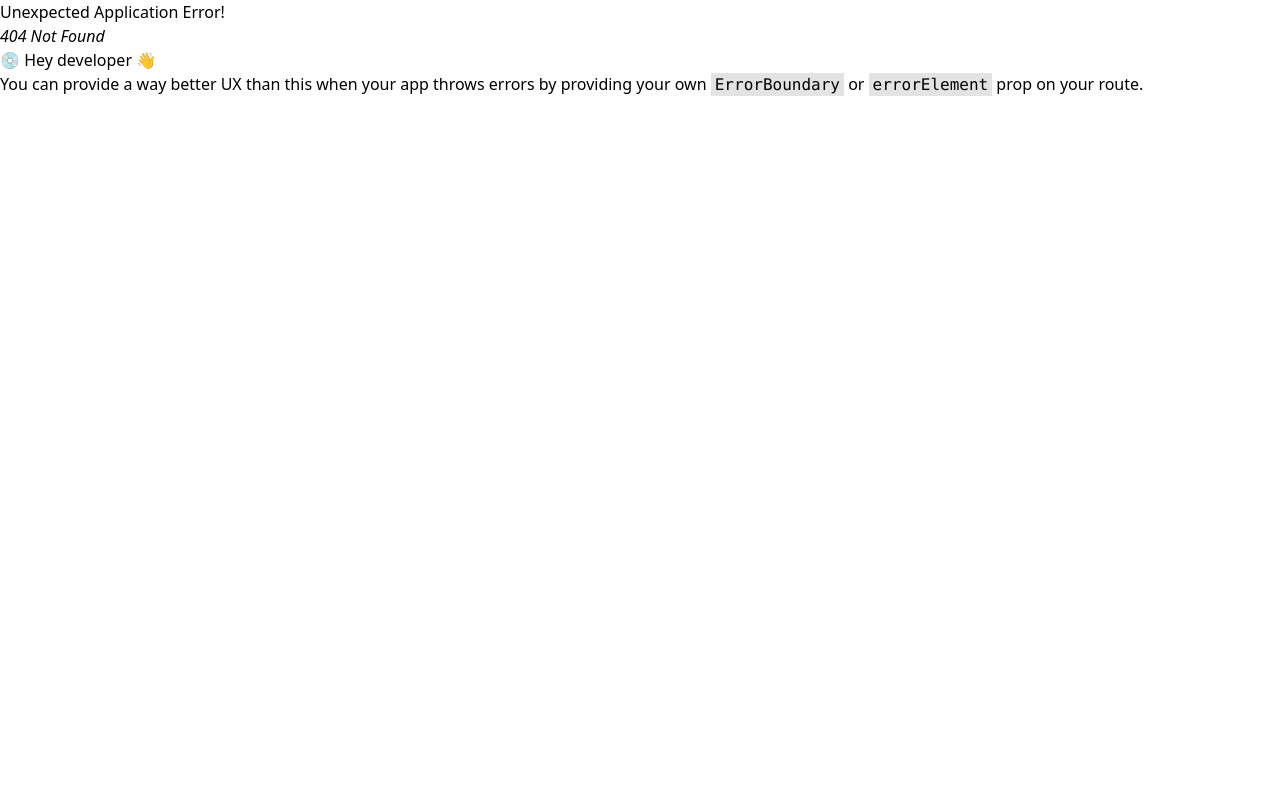
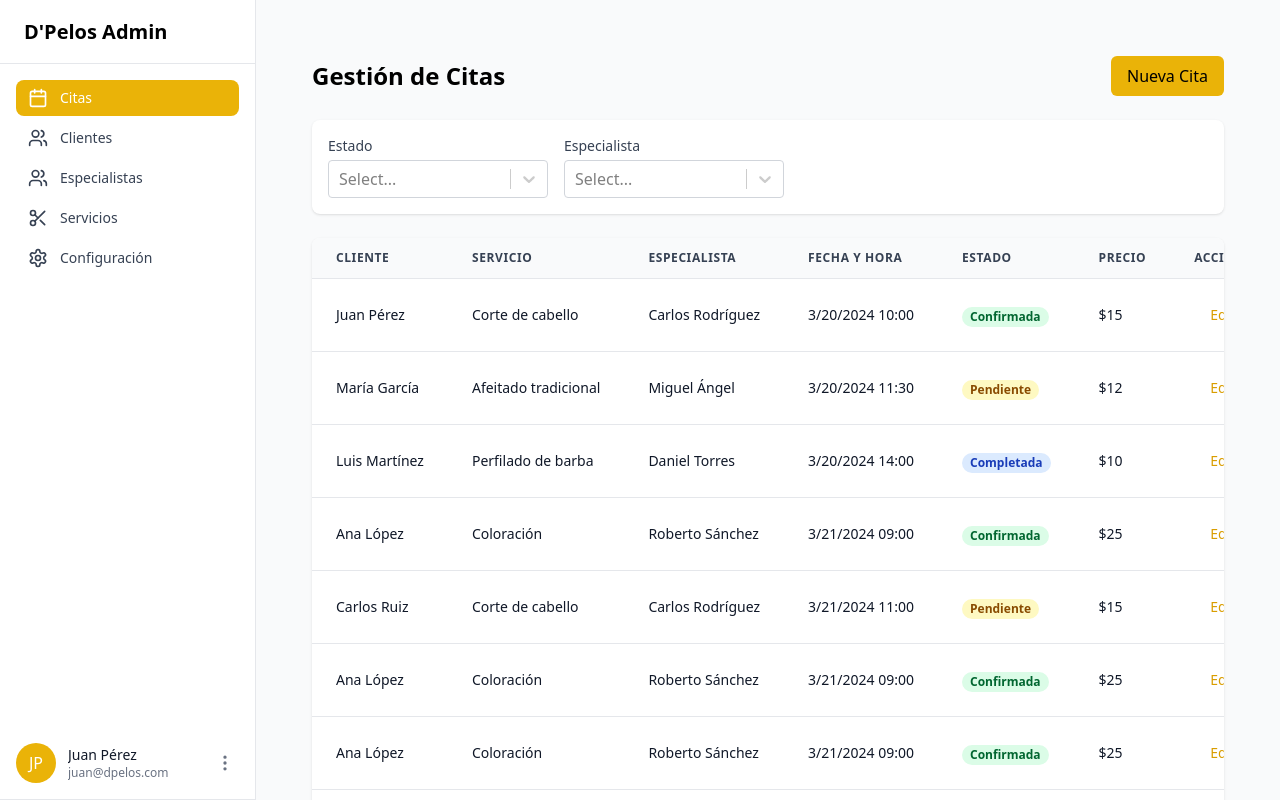
Before and after one commit to DIOR27/peluqueria, a React (Vite) app in the folder dpelos-client/: page /panel in a window 1280 px wide. Before the commit this address had no page. Built offline with nearby package versions, Linux system fonts and the light colour scheme.

Commit message:
Translated routes to spanish

```diff
--- a/dpelos-client/src/components/dashboard/Sidebar.jsx
+++ b/dpelos-client/src/components/dashboard/Sidebar.jsx
@@ -4,11 +4,11 @@ import { Settings, Calendar, Users, Scissors, MoreVertical, LogOut } from "lucid
 import { Menu, MenuButton, MenuItem, MenuItems } from '@headlessui/react'
 
 const navigation = [
-  { name: "Citas", href: "/dashboard", icon: Calendar },
-  { name: "Clientes", href: "/dashboard/clients", icon: Users },
-  { name: "Especialistas", href: "/dashboard/specialists", icon: Users },
-  { name: "Servicios", href: "/dashboard/services", icon: Scissors },
-  { name: "Configuración", href: "/dashboard/settings", icon: Settings },
+  { name: "Citas", href: "/panel", icon: Calendar },
+  { name: "Clientes", href: "/panel/clientes", icon: Users },
+  { name: "Especialistas", href: "/panel/especialistas", icon: Users },
+  { name: "Servicios", href: "/panel/servicios", icon: Scissors },
+  { name: "Configuración", href: "/panel/configuraciones", icon: Settings },
 ];
 
 export default function Sidebar() {
@@ -78,7 +78,7 @@ export default function Sidebar() {
                 </button>
               </MenuItem>
               <MenuItem className="w-[180px] px-4 py-2 cursor-pointer">
-                <Link className=" data-[focus]:bg-gray-100 flex items-center gap-2" to="/dashboard/settings">
+                <Link className=" data-[focus]:bg-gray-100 flex items-center gap-2" to="/panel/configuraciones">
                   <Settings className="h-4 w-4" />
                   Configuración
                 </Link>
```
Also changed, not shown: dpelos-client/src/App.jsx (+5 -5 lines).
